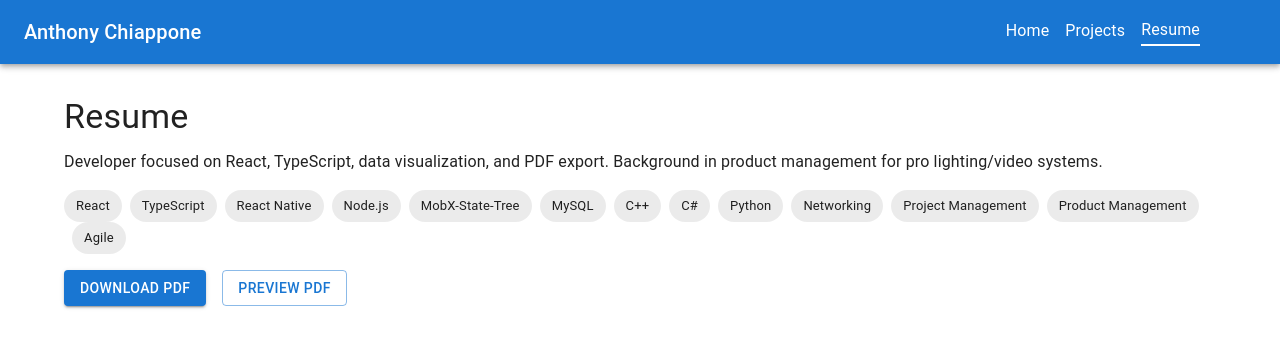
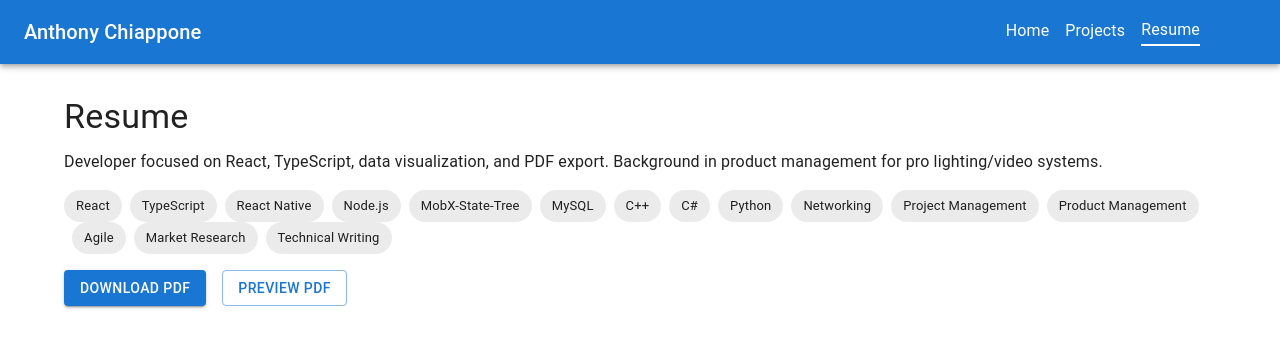
Before and after one commit to achiappone/resume-portfolio, a React (Vite) app: page /resume-portfolio/resume in a window 1280 px wide. Shown: the top 348 px of the page. Built offline with nearby package versions, Linux system fonts and the light colour scheme; some icons are missing.

Commit message:
skills update

```diff
--- a/src/data/resumeData.ts
+++ b/src/data/resumeData.ts
@@ -7,7 +7,8 @@ export const resumeData = {
     "Developer focused on React, TypeScript, data visualization, and PDF export. Background in product management for pro lighting/video systems.",
   skills: [
     "React", "TypeScript", "React Native", "Node.js", "MobX-State-Tree", "MySQL", "C++", "C#", "Python", "Networking",
-    "Project Management", "Product Management", "Agile"],
+    "Project Management", "Product Management", "Agile", "Market Research", "Technical Writing"
+  ],
   experience: [
     {
       role: "Senior Product Manager",
```
